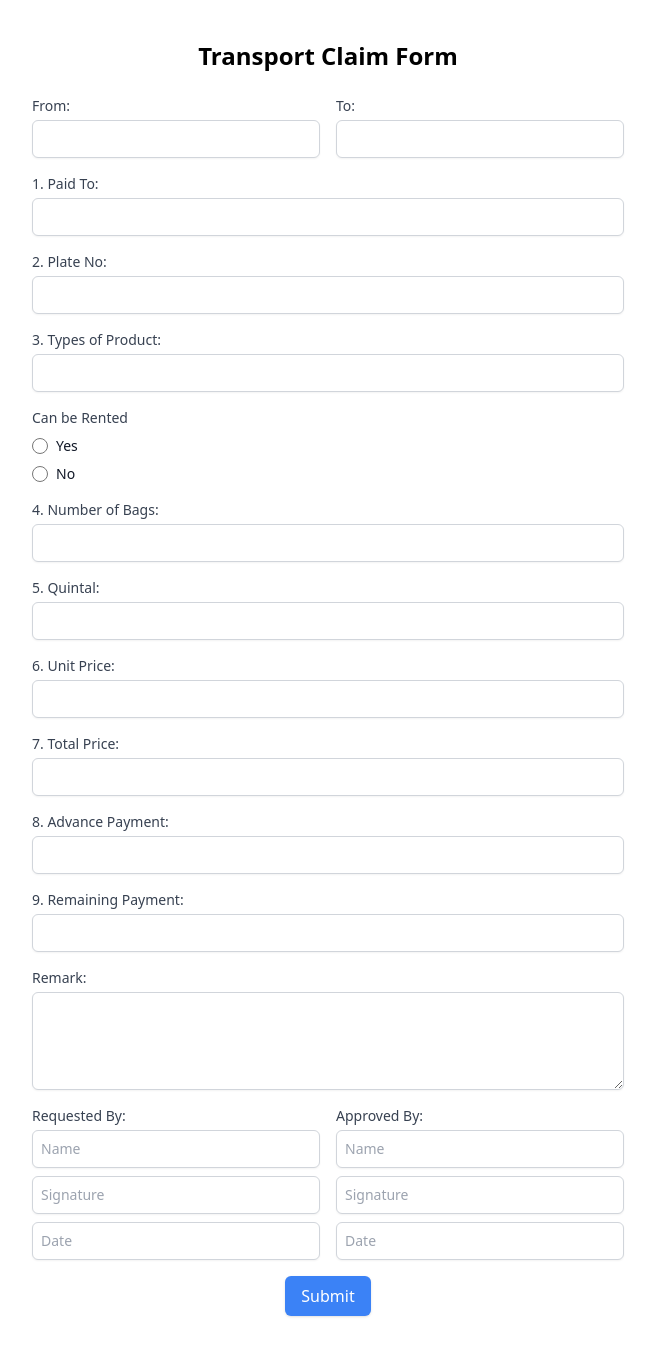
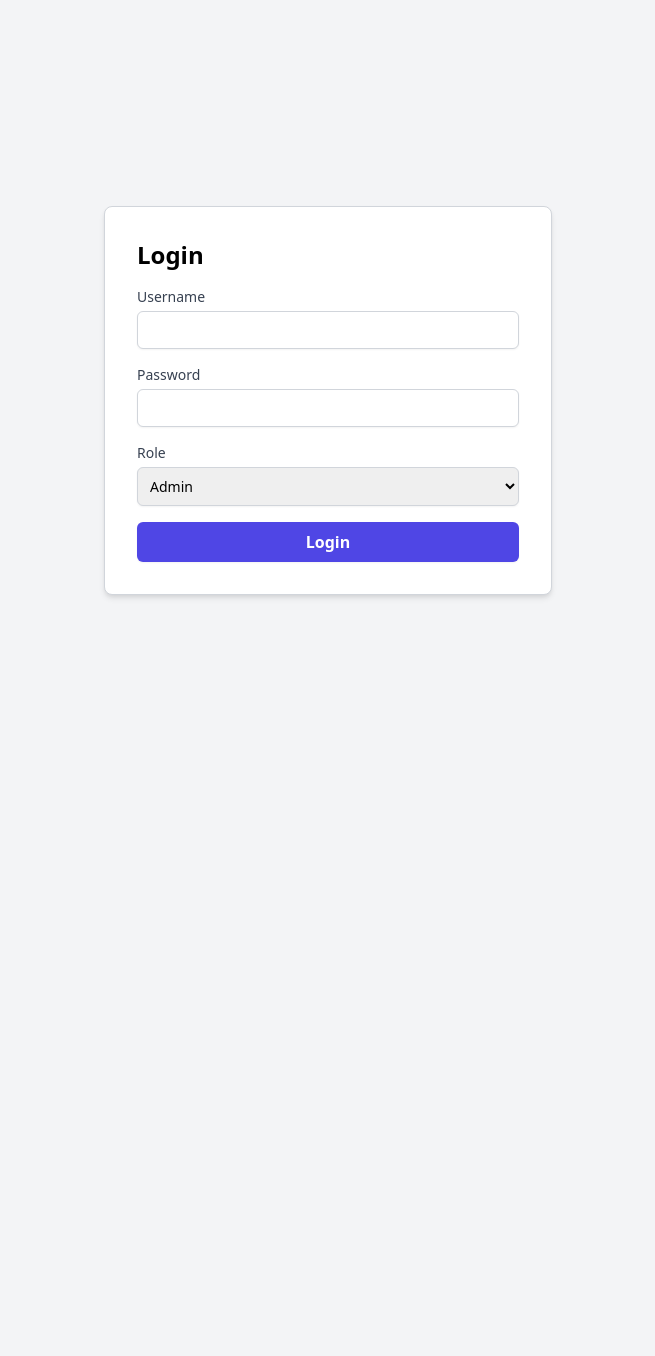
Before and after one commit to Mintesnot-Shigute/Transport-System, a Flask app: page / in a window 1280 px wide. Shown: the whole page, without its empty margins (312-967 px from the left). After the commit the page ends 598 px from the top, so only its background shows below. Run offline with Flask 3, Linux system fonts and the light colour scheme; some libraries are stand-ins or nearby versions.

Commit message:
first commit

```diff
--- a/app.py
+++ b/app.py
@@ -1,22 +1,22 @@
-from flask import Flask, render_template, request, redirect, url_for, flash, send_from_directory, make_response
-from models import db, TransportDocument, TransportClaim  # Import TransportClaim model
-from flask_migrate import Migrate  # Import Flask-Migrate
+from flask import Flask, render_template, request, redirect, url_for, session, flash, send_from_directory, make_response
+from flask_bcrypt import Bcrypt
+from models import db, TransportDocument, TransportClaim, User  # Import User model
+from functools import wraps
+from flask_migrate import Migrate
 from werkzeug.utils import secure_filename
 import os
 from io import BytesIO
 from reportlab.lib.pagesizes import letter
 from reportlab.pdfgen import canvas
-import logging
-from sqlalchemy.dialects import postgresql
-
 
 app = Flask(__name__)
 app.config['SQLALCHEMY_DATABASE_URI'] = 'sqlite:///transport.db'
 app.config['SQLALCHEMY_TRACK_MODIFICATIONS'] = False
 app.config['UPLOAD_FOLDER'] = 'static/uploads'
-app.secret_key = 'supersecretkey'
+app.secret_key = 'your_secret_key'
 
 db.init_app(app)
+bcrypt = Bcrypt(app)  # Initialize Bcrypt
 
 # Initialize Flask-Migrate
 migrate = Migrate(app, db)
@@ -29,9 +29,7 @@ with app.app_context():
 if not os.path.exists(app.config['UPLOAD_FOLDER']):
     os.makedirs(app.config['UPLOAD_FOLDER'])
 
-# ... rest of your code ...
-
-
+# Function to save files
 def save_file(file, prefix=None):
     filename = secure_filename(file.filename)
     if prefix:
@@ -40,6 +38,7 @@ def save_file(file, prefix=None):
     file.save(os.path.join(app.config['UPLOAD_FOLDER'], filename))
     return filename
 
+# Function to generate PDF
 def generate_pdf(document):
     buffer = BytesIO()
     p = canvas.Canvas(buffer, pagesize=letter)
@@ -63,9 +62,56 @@ def generate_pdf(document):
     buffer.seek(0)
     return buffer, pdf_name
 
+# Function to protect routes based on roles
+# Your role_required decorator
+def role_required(role):
+    def decorator(f):
+        @wraps(f)
+        def decorated_function(*args, **kwargs):
+            if 'role' not in session or session['role'] != role:
+                flash('Access denied.')
+                return redirect(url_for('login'))
+            return f(*args, **kwargs)
+        return decorated_function
+    return decorator
+
+# Route for login page
 @app.route('/', methods=['GET', 'POST'])
+def login():
+    if request.method == 'POST':
+        username = request.form.get('username_field')
+        password = request.form.get('password_field')
+        role = request.form.get('role')
+
+        user = User.query.filter_by(username=username).first()
+        if user and user.password == password and user.role == role:
+            session['username'] = user.username
+            session['role'] = user.role
+            print(f"Session data: {session}")  # Debugging line
+            if user.role == 'admin':
+                return redirect(url_for('driver_list'))
+            else:
+                return redirect(url_for('claim'))
+        else:
+            flash('Invalid username, password, or role')
+            return redirect(url_for('login'))
+
+    return render_template('login.html')
+
+# Route to display transporter details
+@app.route('/driver_list')
+@role_required('admin')
+def driver_list():
+    documents = TransportDocument.query.all()
+    return render_template('transportDetails.html', documents=documents)
+
+@app.route('/claim', methods=['GET', 'POST'])
+@role_required('user')
 def claim():
     if request.method == 'POST':
+        # Debugging: Print form data
+        print("Form data:", request.form)
+
         # Extract data from form fields
         from_location = request.form.get('from_location')
         to_location = request.form.get('to_location')
@@ -87,38 +133,28 @@ def claim():
         approved_by_date = request.form.get('approved_by_date')
         can_be_rented = request.form.get('can_be_rented')  # Added field
 
-
-        # Debugging: Print the form data to ensure it's being captured
-        app.logger.info(f"from_location: {from_location}")
-        app.logger.info(f"to_location: {to_location}")
-        app.logger.info(f"paid_to: {paid_to}")
-        app.logger.info(f"plate_no: {plate_no}")
-        app.logger.info(f"types_of_product: {types_of_product}")
-        app.logger.info(f"number_of_bags: {number_of_bags}")
-        app.logger.info(f"quintal: {quintal}")
-        app.logger.info(f"unit_price: {unit_price}")
-        app.logger.info(f"total_price: {total_price}")
-        app.logger.info(f"advance_payment: {advance_payment}")
-        app.logger.info(f"remaining_payment: {remaining_payment}")
-        app.logger.info(f"remark: {remark}")
-        app.logger.info(f"requested_by_name: {requested_by_name}")
-        app.logger.info(f"requested_by_signature: {requested_by_signature}")
-        app.logger.info(f"requested_by_date: {requested_by_date}")
-        app.logger.info(f"approved_by_name: {approved_by_name}")
-        app.logger.info(f"approved_by_signature: {approved_by_signature}")
-        app.logger.info(f"approved_by_date: {approved_by_date}")
-        app.logger.info(f"can_be_rented: {can_be_rented}")  # Added field
-
-        # Check for None values and handle them if necessary
-        if None in [from_location, to_location, paid_to, plate_no, types_of_product, number_of_bags, quintal, unit_price, total_price, advance_payment, remaining_payment, remark, requested_by_name, requested_by_signature, requested_by_date, approved_by_name, approved_by_signature, approved_by_date]:
-            flash("Please fill in all required fields.")
-            return redirect(url_for('claim'))
-
-        if request.method == 'POST':
-    # Extract data from form fields
-            can_be_rented = request.form.get('rented')
-            print(f"Radio button value: {can_be_rented}")  # Debugging step
-
+        # Debugging: Print extracted data
+        print("Extracted data:", {
+            'from_location': from_location,
+            'to_location': to_location,
+            'paid_to': paid_to,
+            'plate_no': plate_no,
+            'types_of_product': types_of_product,
+            'number_of_bags': number_of_bags,
+            'quintal': quintal,
+            'unit_price': unit_price,
+            'total_price': total_price,
+            'advance_payment': advance_payment,
+            'remaining_payment': remaining_payment,
+            'remark': remark,
+            'requested_by_name': requested_by_name,
+            'requested_by_signature': requested_by_signature,
+            'requested_by_date': requested_by_date,
+            'approved_by_name': approved_by_name,
+            'approved_by_signature': approved_by_signature,
+            'approved_by_date': approved_by_date,
+            'can_be_rented': can_be_rented
+        })
 
         # Create a new TransportClaim object
         new_claim = TransportClaim(
@@ -147,13 +183,17 @@ def claim():
         db.session.add(new_claim)
         db.session.commit()
 
-        # Flash a success message and redirect to form.html
-        # flash("Transport claim submitted successfully!")
+        # Debugging: Confirm successful commit
+        print("New claim added and committed to database.")
+
         return redirect(url_for('form'))
 
     return render_template('transport_claim_form.html')
 
+
+# Route for transporter form
 @app.route("/form", methods=["GET", "POST"])
+@role_required('user')  # Only accessible by User
 def form():
     if request.method == "POST":
         transporter_name = request.form["transporter_name"]
@@ -163,24 +203,38 @@ def form():
         goods_transported = request.form["goods_transported"]
         phone_no = request.form["phone_no"]
 
+        # Define required documents
+        required_documents = [
+            'credit_recipt',
+            'transport_agreement',
+            'way_bill',
+            'weight_scale',
+            'container_inspection',
+            'grn',
+            'libre',
+            'id_card',
+            'delegation_document'
+        ]
+
+        # Track if all required documents are uploaded
+        all_required_documents_uploaded = True
+
         # Handle file uploads
-        credit_recipt = save_file(request.files['credit_recipt'], prefix=transporter_name) if 'credit_recipt' in request.files else None
-        transport_agreement = save_file(request.files['transport_agreement'], prefix=transporter_name) if 'transport_agreement' in request.files else None
-        way_bill = save_file(request.files['way_bill'], prefix=transporter_name) if 'way_bill' in request.files else None
-        weight_scale = save_file(request.files['weight_scale'], prefix=transporter_name) if 'weight_scale' in request.files else None
-        container_inspection = save_file(request.files['container_inspection'], prefix=transporter_name) if 'container_inspection' in request.files else None
-        container_interchange = save_file(request.files['container_interchange'], prefix=transporter_name) if 'container_interchange' in request.files else None
-        grn = save_file(request.files['grn'], prefix=transporter_name) if 'grn' in request.files else None
-        libre = save_file(request.files['libre'], prefix=transporter_name) if 'libre' in request.files else None
-        id_card = save_file(request.files['id_card'], prefix=transporter_name) if 'id_card' in request.files else None
-        delegation_document = save_file(request.files['delegation_document'], prefix=transporter_name) if 'delegation_document' in request.files else None
+        uploaded_files = {}
+        for doc in required_documents:
+            if doc in request.files:
+                uploaded_files[doc] = save_file(request.files[doc], prefix=transporter_name)
+                if not uploaded_files[doc]:  # Check if file was saved successfully
+                    all_required_documents_uploaded = False
+            else:
+                # Mark as not uploaded if it's a required document
+                all_required_documents_uploaded = False
 
-        # Ensure all required documents are uploaded
-        if None in [credit_recipt, transport_agreement, way_bill, weight_scale, container_inspection, container_interchange, grn, libre, id_card, delegation_document]:
+        if not all_required_documents_uploaded:
             flash("Please upload all required documents.")
             return redirect(url_for('form'))
 
-        # Create a new TransportDocument object
+        # Create a new TransportDocument object with uploaded files
         new_document = TransportDocument(
             transporter_name=transporter_name,
             cheque_prepared_for=cheque_prepared_for,
@@ -188,16 +242,16 @@ def form():
             appointment_date=appointment_date,
             goods_transported=goods_transported,
             phone_no=phone_no,
-            credit_recipt=credit_recipt,
-            transport_agreement=transport_agreement,
-            way_bill=way_bill,
-            weight_scale=weight_scale,
-            container_inspection=container_inspection,
-            container_interchange=container_interchange,
-            grn=grn,
-            libre=libre,
-            id_card=id_card,
-            delegation_document=delegation_document
+            credit_recipt=uploaded_files.get('credit_recipt'),
+            transport_agreement=uploaded_files.get('transport_agreement'),
+            way_bill=uploaded_files.get('way_bill'),
+            weight_scale=uploaded_files.get('weight_scale'),
+            container_inspection=uploaded_files.get('container_inspection'),
+            container_interchange=uploaded_files.get('container_interchange'),
+            grn=uploaded_files.get('grn'),
+            libre=uploaded_files.get('libre'),
+            id_card=uploaded_files.get('id_card'),
+            delegation_document=uploaded_files.get('delegation_document')
         )
 
         # Add and commit the new document to the database
@@ -210,13 +264,14 @@ def form():
     return render_template("form.html")
 
 
-
-
+# Route for confirmation page
 @app.route("/confirmation/<int:document_id>")
+@role_required('user')  # Only accessible by Admin
 def confirmation(document_id):
     document = TransportDocument.query.get_or_404(document_id)
     return render_template("confirmation.html", document=document)
 
+# Route to download PDF
 @app.route("/download_pdf/<int:document_id>")
 def download_pdf(document_id):
     document = TransportDocument.query.get_or_404(document_id)
@@ -228,9 +283,18 @@ def download_pdf(document_id):
 
     return response
 
+# Route to serve uploaded files
 @app.route('/uploads/<filename>')
 def uploaded_file(filename):
     return send_from_directory(app.config['UPLOAD_FOLDER'], filename)
 
+# Route to log out the user
+@app.route('/logout')
+def logout():
+    session.pop('username', None)
+    session.pop('role', None)
+    flash('You have been logged out.')
+    return redirect(url_for('login'))
+
 if __name__ == "__main__":
     app.run(debug=True)
--- a/models.py
+++ b/models.py
@@ -56,6 +56,12 @@ class TransportClaim(db.Model):
     approved_by_date = db.Column(db.String(50), nullable=False)
     can_be_rented = db.Column(db.String(3), nullable=True)  # New column # Values will be "Yes" or "No"
 
+class User(db.Model):
+    id = db.Column(db.Integer, primary_key=True)
+    username = db.Column(db.String(80), unique=True, nullable=False)
+    password = db.Column(db.String(120), nullable=False)
+    role = db.Column(db.String(50), nullable=False)  # Add this line
+
 # Create the tables in the database
 if __name__ == "__main__":
     with app.app_context():
--- a/templates/login.html
+++ b/templates/login.html
@@ -1,42 +1,43 @@
 <!DOCTYPE html>
 <html lang="en">
-
 <head>
     <meta charset="UTF-8">
     <meta name="viewport" content="width=device-width, initial-scale=1.0">
     <title>Login</title>
-    <script src="https://cdn.tailwindcss.com"></script>
+    <link href="https://cdn.jsdelivr.net/npm/tailwindcss@2.2.19/dist/tailwind.min.css" rel="stylesheet">
 </head>
-
-<body class="bg-gradient-to-r from-green-600 to-purple-900 flex items-center justify-center h-screen">
-    <div class="absolute top-10 left-0 right-0 text-center text-white">
-        <h1 class="text-4xl font-extrabold tracking-wider">Alimpex Business Plc</h1>
-        <h2 class="text-2xl mt-2 font-semibold tracking-wide">Logistics Division</h2>
-        <h3 class="text-lg mt-1 font-medium">Transport Claim and Appointment System</h3>
-    </div>
-
-    <div class="w-full max-w-md bg-white rounded-xl shadow-lg p-8">
-        <form action="{{ url_for('login') }}" method="POST">
-            <div class="mb-6">
-                <label class="block text-gray-800 text-lg font-semibold mb-2" for="username">
-                    Username
-                </label>
-                <input class="shadow appearance-none border rounded-lg w-full py-3 px-4 text-gray-800 leading-tight focus:outline-none focus:shadow-outline" id="username" type="text" name="username" required>
+<body class="bg-gray-100 flex items-center justify-center h-screen">
+    <div class="max-w-md w-full bg-white p-8 border border-gray-300 rounded-lg shadow-md">
+        <h1 class="text-2xl font-bold mb-4">Login</h1>
+        {% with messages = get_flashed_messages(with_categories=true) %}
+            {% if messages %}
+                <div class="mb-4">
+                    {% for category, message in messages %}
+                        <div class="bg-red-200 text-red-700 p-2 rounded">{{ message }}</div>
+                    {% endfor %}
+                </div>
+            {% endif %}
+        {% endwith %}
+        <form method="POST" action="/">
+            <div class="mb-4">
+                <label for="username_field" class="block text-sm font-medium text-gray-700">Username</label>
+                <input type="text" id="username_field" name="username_field" required class="mt-1 block w-full border border-gray-300 rounded-md shadow-sm focus:ring-indigo-500 focus:border-indigo-500 sm:text-sm p-2">
             </div>
-            <div class="mb-8">
-                <label class="block text-gray-800 text-lg font-semibold mb-2" for="password">
-                    Password
-                </label>
-                <input class="shadow appearance-none border rounded-lg w-full py-3 px-4 text-gray-800 leading-tight focus:outline-none focus:shadow-outline" id="password" type="password" name="password" required>
+            <div class="mb-4">
+                <label for="password_field" class="block text-sm font-medium text-gray-700">Password</label>
+                <input type="password" id="password_field" name="password_field" required class="mt-1 block w-full border border-gray-300 rounded-md shadow-sm focus:ring-indigo-500 focus:border-indigo-500 sm:text-sm p-2">
             </div>
-            <div class="flex justify-center items-center ">
-                <button class="bg-gradient-to-r from-blue-600 to-purple-600 hover:from-blue-700 hover:to-purple-700 text-white font-bold py-3 px-6 rounded-lg focus:outline-none focus:shadow-outline transition ease-in-out duration-200">
-                    Login
-                </button>
+            <div class="mb-4">
+                <label for="role" class="block text-sm font-medium text-gray-700">Role</label>
+                <select id="role" name="role" required class="mt-1 block w-full border border-gray-300 rounded-md shadow-sm focus:ring-indigo-500 focus:border-indigo-500 sm:text-sm p-2">
+                    <option value="admin">Admin</option>
+                    <option value="user">User</option>
+                </select>
             </div>
-
+            <div>
+                <button type="submit" class="w-full bg-indigo-600 text-white font-bold py-2 px-4 rounded-md shadow-sm hover:bg-indigo-700 focus:outline-none focus:ring-2 focus:ring-offset-2 focus:ring-indigo-500">Login</button>
+            </div>
         </form>
     </div>
 </body>
-
 </html>
--- a/templates/transport_claim_form.html
+++ b/templates/transport_claim_form.html
@@ -11,7 +11,7 @@
     <div class="bg-white p-10 rounded-lg shadow-lg w-full max-w-2xl">
         <h1 class="text-center text-2xl font-bold mb-6">Transport Claim Form</h1>
 
-        <form method="POST" action="/">
+        <form method="POST" action="/claim">
             <div class="grid grid-cols-2 gap-4 mb-4">
                 <div>
                     <label class="block text-sm font-medium text-gray-700">From:</label>
@@ -25,11 +25,7 @@
 
             <div class="mb-4">
                 <label class="block text-sm font-medium text-gray-700">1. Paid To:</label>
-
-
-                <input type="text" id="paidToField" name="paid_to" required class="mt-1 block w-full p-2 border border-gray-300 rounded-md shadow-sm focus:ring-indigo-500 focus:border-indigo-500 sm:text-sm">
-
-
+                <input type="text" name="paid_to" required class="mt-1 block w-full p-2 border border-gray-300 rounded-md shadow-sm focus:ring-indigo-500 focus:border-indigo-500 sm:text-sm">
             </div>
 
             <div class="mb-4">
@@ -41,20 +37,18 @@
                 <label class="block text-sm font-medium text-gray-700">3. Types of Product:</label>
                 <input type="text" name="types_of_product" required class="mt-1 block w-full p-2 border border-gray-300 rounded-md shadow-sm focus:ring-indigo-500 focus:border-indigo-500 sm:text-sm">
             </div>
+
             <div class="mb-4">
                 <label class="block text-sm font-medium text-gray-700 mb-2">Can be Rented</label>
-
                 <div class="flex items-center">
-                    <input type="radio" id="rentedYes" name="rented" value="yes" class="text-blue-600 focus:ring-blue-500 h-4 w-4">
-                    <label for="yes" class="ml-2 block text-sm text-gray-900">Yes</label>
+                    <input type="radio" id="rentedYes" name="can_be_rented" value="yes" class="text-blue-600 focus:ring-blue-500 h-4 w-4">
+                    <label for="rentedYes" class="ml-2 block text-sm text-gray-900">Yes</label>
                 </div>
-
                 <div class="flex items-center mt-2">
-                    <input type="radio" id="rentedNo" name="rented" value="no" class="text-blue-600 focus:ring-blue-500 h-4 w-4">
-                    <label for="no" class="ml-2 block text-sm text-gray-900">No</label>
+                    <input type="radio" id="rentedNo" name="can_be_rented" value="no" class="text-blue-600 focus:ring-blue-500 h-4 w-4">
+                    <label for="rentedNo" class="ml-2 block text-sm text-gray-900">No</label>
                 </div>
             </div>
-
 
             <div class="mb-4">
                 <label class="block text-sm font-medium text-gray-700">4. Number of Bags:</label>
@@ -114,11 +108,9 @@
         </form>
     </div>
 
-
-
     <script>
         document.addEventListener('DOMContentLoaded', function () {
-          document.querySelectorAll('input[name="rented"]').forEach(function (radio) {
+            document.querySelectorAll('input[name="can_be_rented"]').forEach(function (radio) {
                 radio.addEventListener('change', function () {
                     if (this.checked) {
                         localStorage.setItem('can_be_rented', this.value);
@@ -128,6 +120,5 @@
         });
     </script>
 
-
 </body>
 </html>
```
Also changed, not shown: create_users.py (added, +18 -0 lines), templates/form.html (+17 -0 lines), README.md (added), instance/transport.db, static/uploads/Hopa Hinfe_transport.db (added), static/uploads/Kasahun Alemu_transport.db (added), 10 other files. Lines whose indentation alone changed are shown as unchanged.
